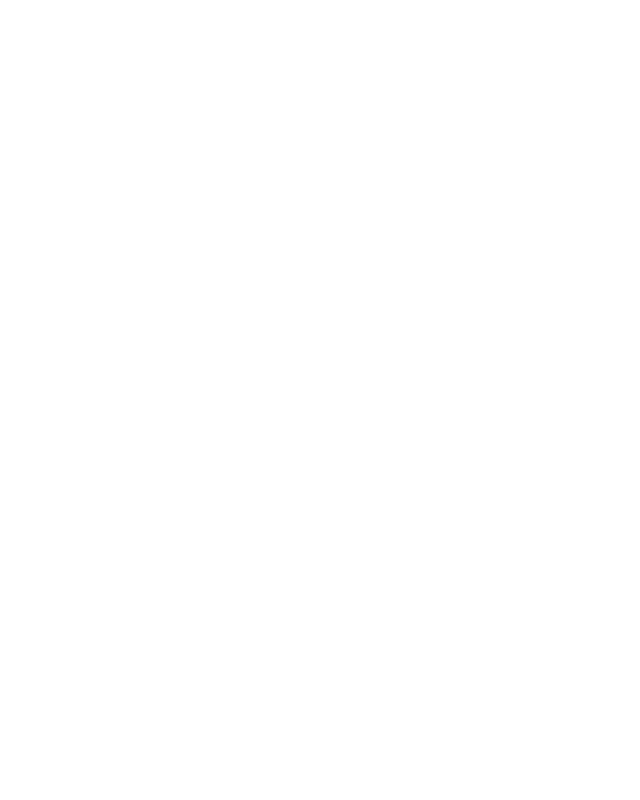
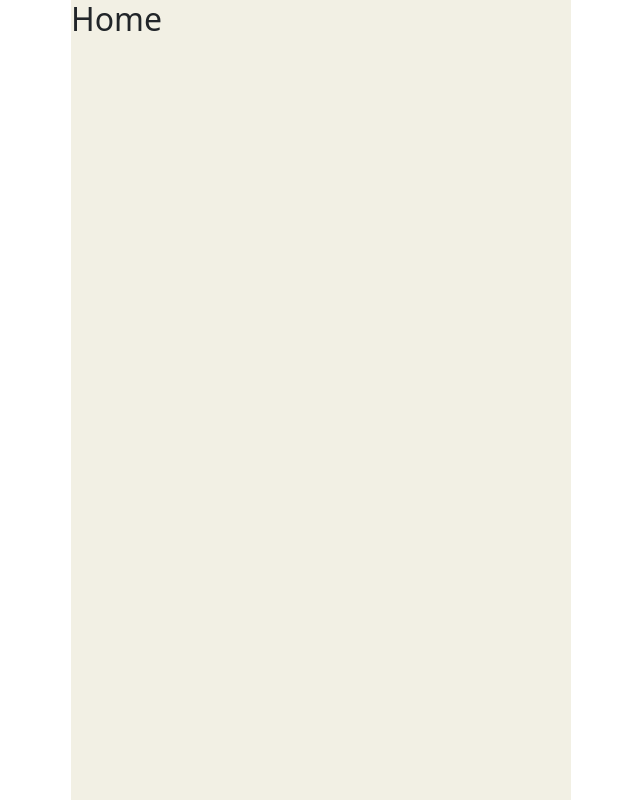
Before and after one commit to adarshtiwari1998/clubhouse-web-app, a React (Create React App) app: page /home in a window 1280 px wide. Shown: the whole page, without its empty margins (319-959 px from the left). Built offline with nearby package versions, Linux system fonts and the light colour scheme.

Commit message:
layout-> applayout page added and some changes in routing

```diff
--- a/src/App.css
+++ b/src/App.css
@@ -44,3 +44,13 @@
 .ml-1 {
   margin-left: 4px;
 }
+
+/* applayout styling */
+.app_layout {
+  position: relative;
+  background-color: #f2f0e4;
+  height: 100vh;
+  width: 100%;
+  max-width: 500px;
+  margin: auto;
+}
--- a/src/App.js
+++ b/src/App.js
@@ -2,21 +2,39 @@
 import './App.css';
 import PlanLayout from './pages/Layouts/PlanLayout';
 import Welcome from './pages/Welcome';
-import {BrowserRouter, Route} from "react-router-dom";
+import {BrowserRouter, Route, Switch} from "react-router-dom";
 import PhoneConfirmations from './pages/PhoneConfirmations';
 import CodeConfirmations from './pages/CodeConfirmations';
 import AllowNotifications from './pages/AllowNotifications';
+import AppLayout from './pages/Layouts/AppLayout';
+import Home from './pages/Home';
 
 function App() {
   return (
     <BrowserRouter>
-    <PlanLayout>
+    <Route exact path={["/", "/invite", "/get_username", "/code_confirm", "/allow_notifications"]} >
+     <PlanLayout>
+     <Switch>
      <Route exact path="/" component={Welcome} />
      <Route exact path="/invite" component={PhoneConfirmations} />
      <Route exact path="/code_confirm" component={CodeConfirmations} />
      <Route exact path="/allow_notifications" component={AllowNotifications} />
+     </Switch>
     </PlanLayout>
-    </BrowserRouter>
+    </Route>
+    <Route exact path={["/home"]} >
+      <AppLayout>
+        <Switch>
+          {/* there are multiple ways to passing a components */}
+          {/* First ways */}
+          {/* <Route exact path="/home" component={Home} /> */}
+         {/* Second ways */}
+          {/* we try this ways */}
+          <Route exact path="/home" component={() => <Home />}></Route>
+        </Switch>
+      </AppLayout>
+     </Route>
+   </BrowserRouter>
   );
 }
 
--- /dev/null
+++ b/src/pages/Home.js
@@ -0,0 +1,11 @@
+import React from 'react'
+
+function Home() {
+    return (
+        <div>
+         <h2>Home</h2>
+        </div>
+    )
+}
+
+export default Home
--- /dev/null
+++ b/src/pages/Layouts/AppLayout.js
@@ -0,0 +1,11 @@
+import React from "react";
+
+function AppLayout({children}) {
+    return (
+        <div className="app_layout">
+          {children}
+        </div>
+    )
+}
+
+export default AppLayout;
```
Also changed, not shown: 1 other file (tests, documents, lock files or other folders).
